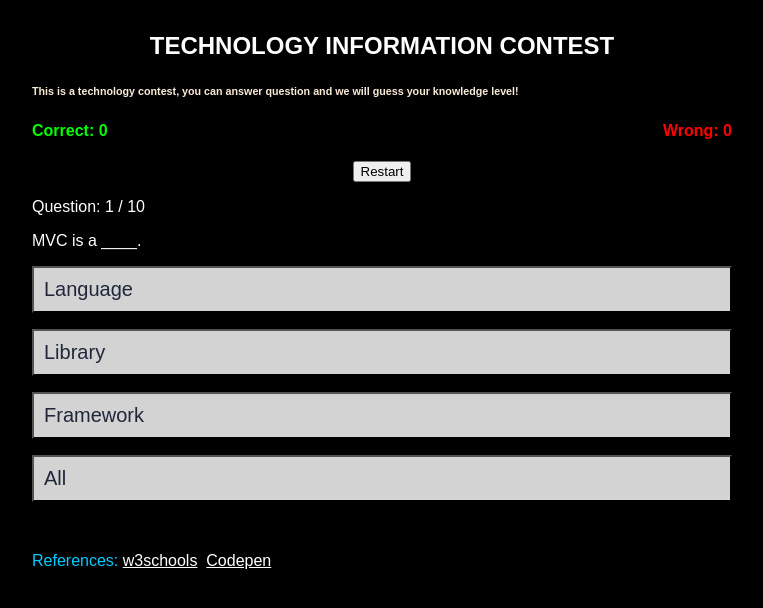
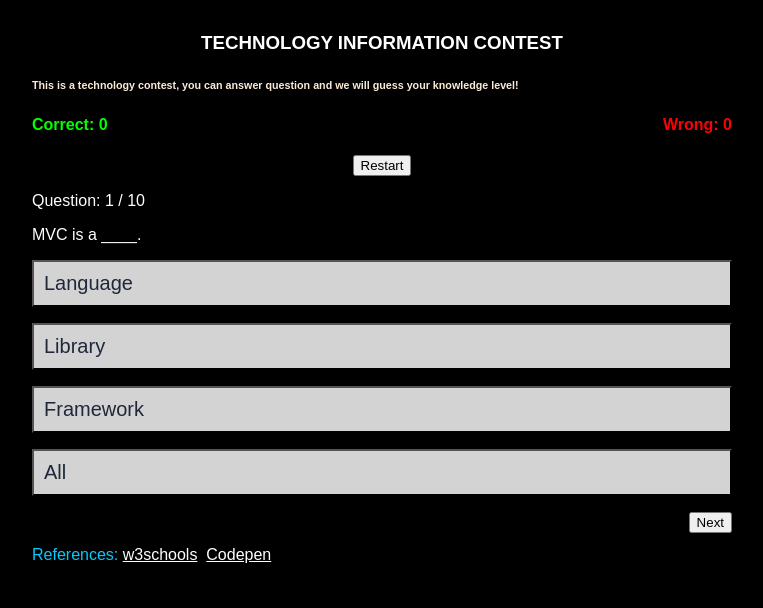
Before and after one commit to moaazgab/AdvancedProgramming, a plain HTML site: page Term Project/index.html in a window 1280 px wide. Shown: the whole page, without its empty margins (258-1021 px from the left). Drawn offline with Linux system fonts and the light colour scheme.

Commit message:
Update index.html

```diff
--- a/Term Project/index.html
+++ b/Term Project/index.html
@@ -22,12 +22,12 @@
 
         #crrScore {
             text-align: center;
-            color: lime;
+            color: #00ff00;
             display: inline;
         }
 
         #wrngScore {
-            color: red;
+            color: #ff0000;
             float: right;
         }
 
@@ -68,9 +68,9 @@
 </head>
 
 <body>
-    <p id="quiz"></p>
-    <h2 id=title>This text is not shown. Why?</h2>
-    <h6 style="color: antiquewhite;">This is a technology contest, you can answer question and we will guess your knowledge level!</h6>
+    <h3 id=title style="text-align: center;">This text is not shown. Why?</h3>
+    <h6 style="color: antiquewhite;">This is a technology contest, you can answer question and we will guess your
+        knowledge level!</h6>
     <h4>
         <span id="crrScore">Correct: 0</span>
         <span id="wrngScore">Wrong: 0</span>
@@ -84,15 +84,18 @@
     <p id="question"></p>
 
     <p class="buttons">
-    </p><button id="btn0"><span id="choice0"></span></button></p>
-    </p><button id="btn1"><span id="choice1"></span></button></p>
-    </p><button id="btn2"><span id="choice2"></span></button></p>
-    </p><button id="btn3"><span id="choice3"></span></button></p>
-    </p>
+    <p><button id="btn0"><span id="choice0"></span></button></p>
+    <p><button id="btn1"><span id="choice1"></span></button></p>
+    <p><button id="btn2"><span id="choice2"></span></button></p>
+    <p><button id="btn3"><span id="choice3"></span></button></p>
+    <p></p>
+    <p>
+        <button id="next" style="float: right" onclick="runController(1)">Next</button>
     </p>
 
+
     <br>
-    <p id="referanslar" style="color:rgb(0, 204, 255)">References: </h4>
+    <p id="referanslar" style="color:rgb(0, 204, 255)">References:
         <a href="https://www.w3schools.com/js/" style="color:white">w3schools</a>&nbsp;
         <a href="https://codepen.io/Siyanda/pen/Veajpw" style="color:white">Codepen</a>
     </p>
```
